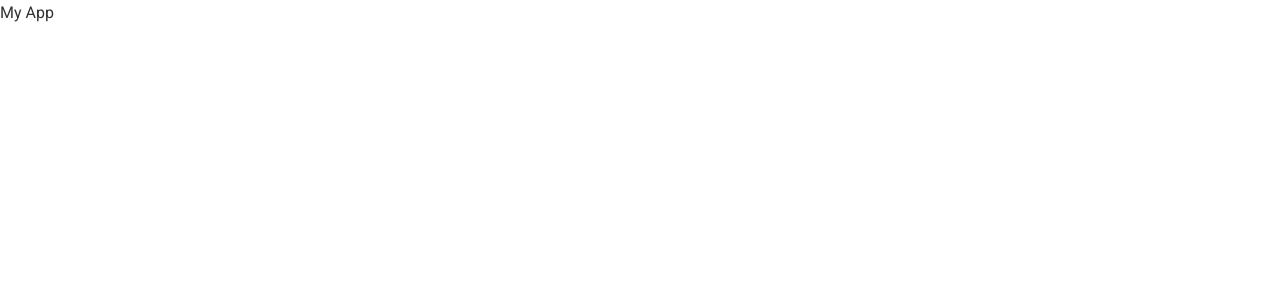
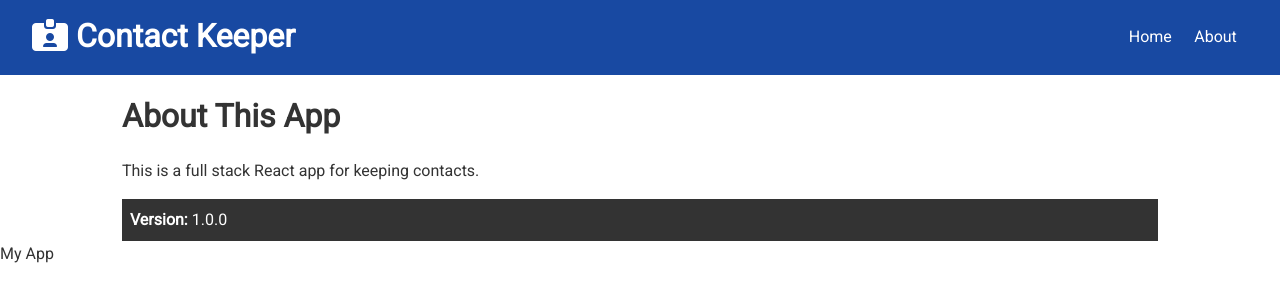
Before and after one commit to tylercasperson/contact-keeper, a React (Create React App) app in the folder client/: page /about in a window 1280 px wide. Shown: the top 302 px of the page. Built offline with nearby package versions, Linux system fonts and the light colour scheme.

Commit message:
setup basic home, about, Navbar

```diff
--- a/client/src/App.js
+++ b/client/src/App.js
@@ -1,8 +1,26 @@
-import React from "react";
-import "./App.css";
+import React, { Fragment } from 'react';
+import { BrowserRouter as Router, Route, Switch } from 'react-router-dom';
+import './App.css';
+
+import Navbar from './components/layouts/Navbar';
+import Home from './components/pages/Home';
+import About from './components/pages/About';
 
 const App = () => {
-  return <div className="App">My App</div>;
+  return (
+    <Router>
+      <Fragment className='App'>
+        <Navbar />
+        <div className='container'>
+          <Switch>
+            <Route exact path='/' component={Home} />
+            <Route exact path='/about' component={About} />
+          </Switch>
+        </div>
+        My App
+      </Fragment>
+    </Router>
+  );
 };
 
 export default App;
--- /dev/null
+++ b/client/src/components/layouts/Navbar.js
@@ -0,0 +1,33 @@
+import React from 'react';
+import PropTypes from 'prop-types';
+import { Link } from 'react-router-dom';
+
+const Navbar = ({ title, icon }) => {
+  return (
+    <div className='navbar bg-primary'>
+      <h1>
+        <i className={icon} /> {title}
+      </h1>
+      <ul>
+        <li>
+          <Link to='/'>Home</Link>
+        </li>
+        <li>
+          <Link to='/About'>About</Link>
+        </li>
+      </ul>
+    </div>
+  );
+};
+
+Navbar.propTypes = {
+  title: PropTypes.string.isRequired,
+  icon: PropTypes.string,
+};
+
+Navbar.defaultProps = {
+  title: 'Contact Keeper',
+  icon: 'fas fa-id-card-alt',
+};
+
+export default Navbar;
--- /dev/null
+++ b/client/src/components/pages/About.js
@@ -0,0 +1,17 @@
+import React from 'react';
+
+const About = () => {
+  return (
+    <div>
+      <h1>About This App</h1>
+      <p className='my-1'>
+        This is a full stack React app for keeping contacts.
+      </p>
+      <p className='bg-dark p'>
+        <strong>Version: </strong>1.0.0
+      </p>
+    </div>
+  );
+};
+
+export default About;
--- /dev/null
+++ b/client/src/components/pages/Home.js
@@ -0,0 +1,11 @@
+import React from 'react';
+
+const Home = () => {
+  return (
+    <div>
+      <h1>Home</h1>
+    </div>
+  );
+};
+
+export default Home;
--- a/package.json
+++ b/package.json
@@ -25,6 +25,7 @@
   "dependencies": {
     "bcryptjs": "^2.4.3",
     "config": "^3.3.1",
+    "dotenv": "^8.2.0",
     "express": "^4.17.1",
     "express-validator": "^6.6.0",
     "jsonwebtoken": "^8.5.1",
```
Also changed, not shown: 1 other file (tests, documents, lock files or other folders).
